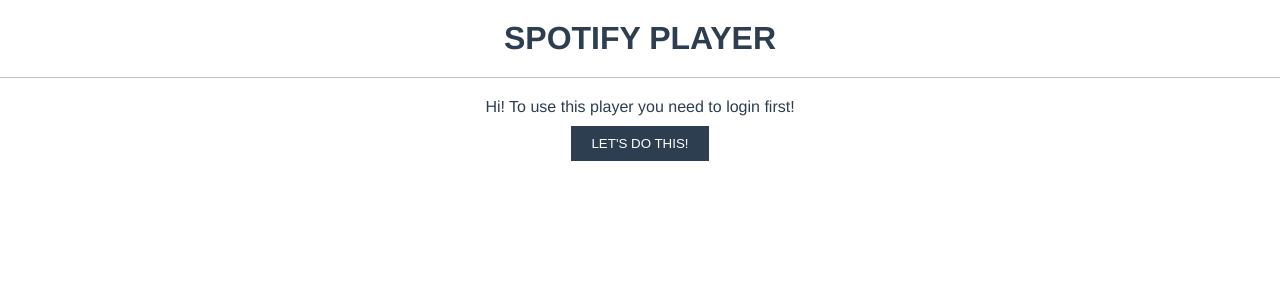
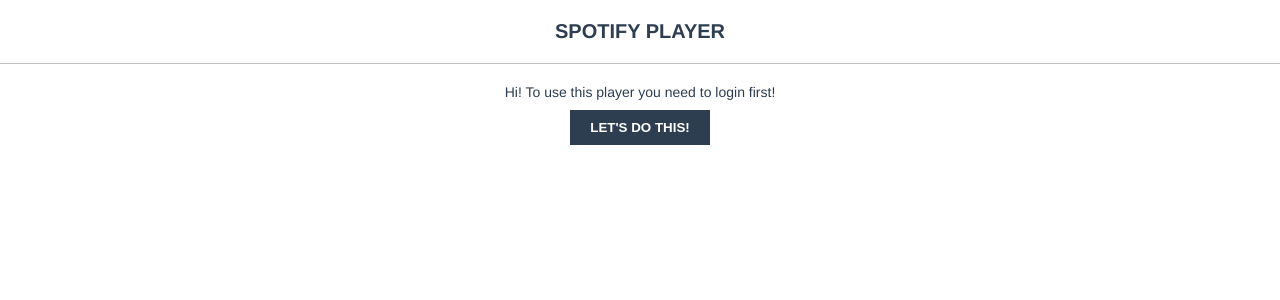
Before and after one commit to laistomazz/spotify-player, a Vue app: page / in a window 1280 px wide. Shown: the top 300 px of the page. Built offline with nearby package versions, Linux system fonts and the light colour scheme.

Commit message:
Enhance App style

```diff
--- a/src/App.vue
+++ b/src/App.vue
@@ -40,6 +40,10 @@
   box-sizing: border-box;
 }
 
+body {
+  font-size: 62.5%;
+}
+
 #app {
   font-family: 'Avenir', Helvetica, Arial, sans-serif;
   -webkit-font-smoothing: antialiased;
@@ -53,6 +57,7 @@
   border-bottom: 1px solid #c2c2c2;
   text-transform: uppercase;
   margin-bottom: 20px;
+  font-size: 2em;
 }
 
 #app button {
@@ -61,6 +66,7 @@
   border: 0;
   padding: 10px 20px;
   text-transform: uppercase;
+  font-weight: 700;
   transition: background-color 300ms;
   cursor: pointer;
 
@@ -71,5 +77,6 @@
 
 #app p {
   margin-bottom: 10px;
+  font-size: 1.4em;
 }
 </style>
```
